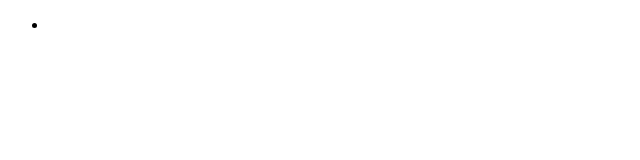
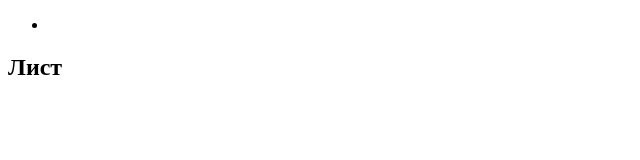
Before and after one commit to Timur524123/webstudio, a plain HTML site: page index.html in a window 1280 px wide. Shown: the full height of the page, 0-640 px from the left. Drawn offline with Linux system fonts and the light colour scheme.

Commit message:
Добавили головну секцыю

```diff
--- a/index.html
+++ b/index.html
@@ -14,6 +14,10 @@
         </li>
       </ul>
     </header>
-    <main></main>
+    <main>
+      <section>
+        <h1>Лист</h1>
+      </section>
+    </main>
   </body>
 </html>
```
